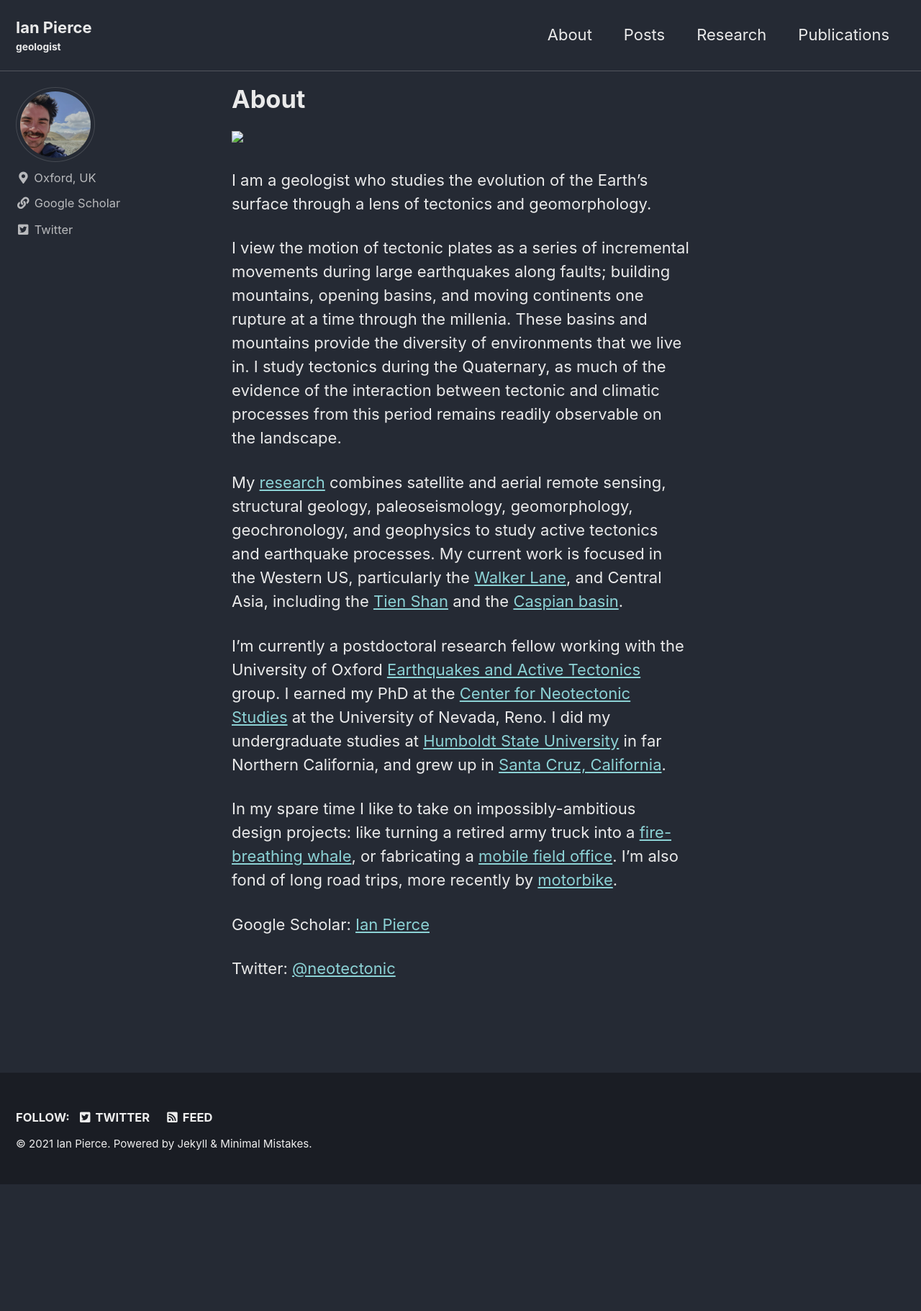
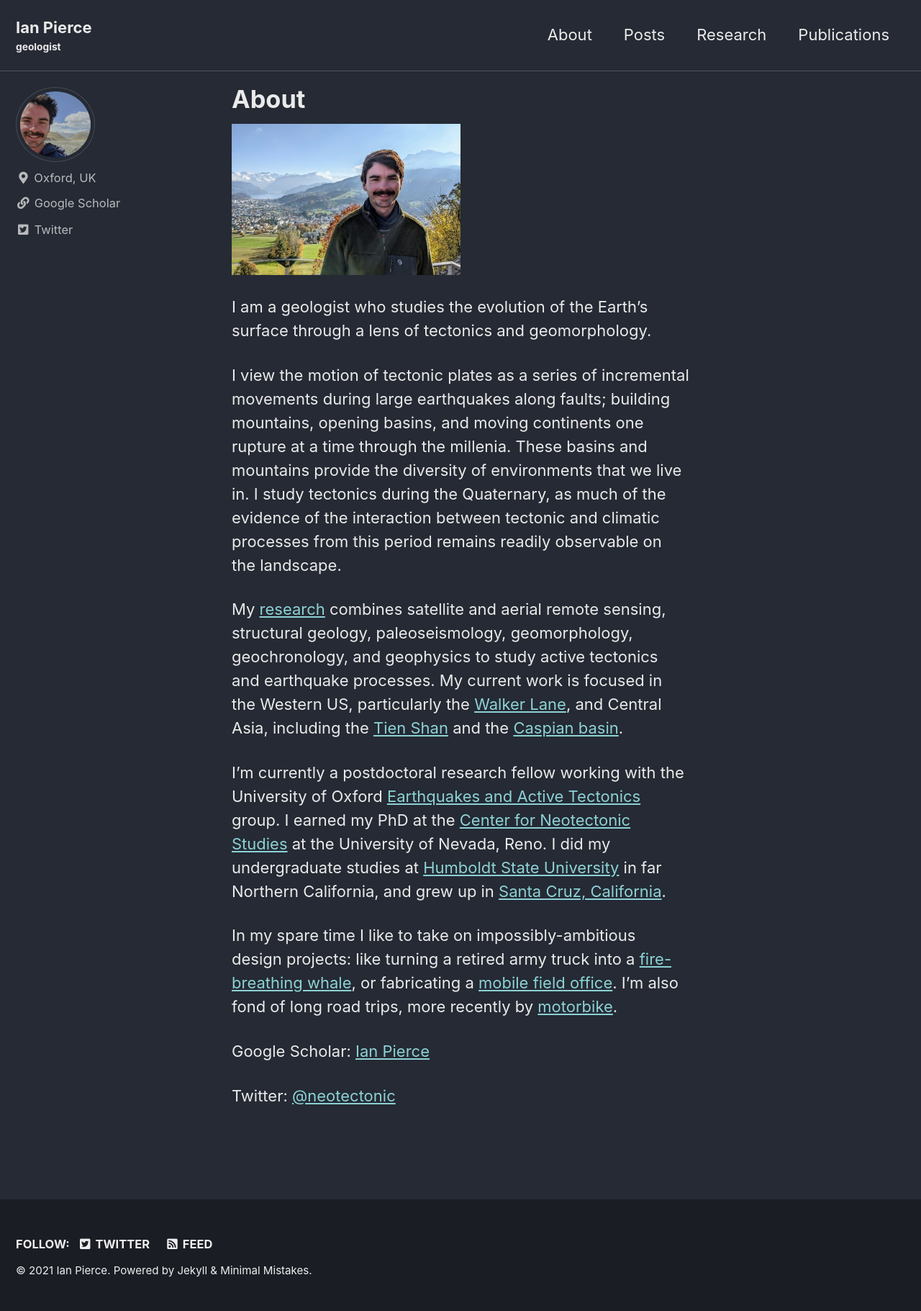
Before and after one commit to Neotectonic/Neotectonic.github.io, a Jekyll site: the page built from docs/_pages/about.markdown, in a window 1280 px wide. Shown: the whole page at 72% size. Built offline with Jekyll 4.4.1, drawn with Linux system fonts in a browser that asks for light colours; cached includes are drawn as plain includes; before the commit the page ends 1645 px from its top, so only the background shows below that.

Commit message:
Update about.markdown

```diff
--- a/docs/_pages/about.markdown
+++ b/docs/_pages/about.markdown
@@ -3,7 +3,7 @@
 permalink: /about/
 ---
 
-<img src="assets/images/ian-550.jpg" width="50%" height="auto"  style="align:right">
+<img src="/assets/images/ian-550.jpg" width="50%" height="auto"  style="align:right">
 
 I am a geologist who studies the evolution of the Earth's surface through a lens of tectonics and geomorphology.
 
```
